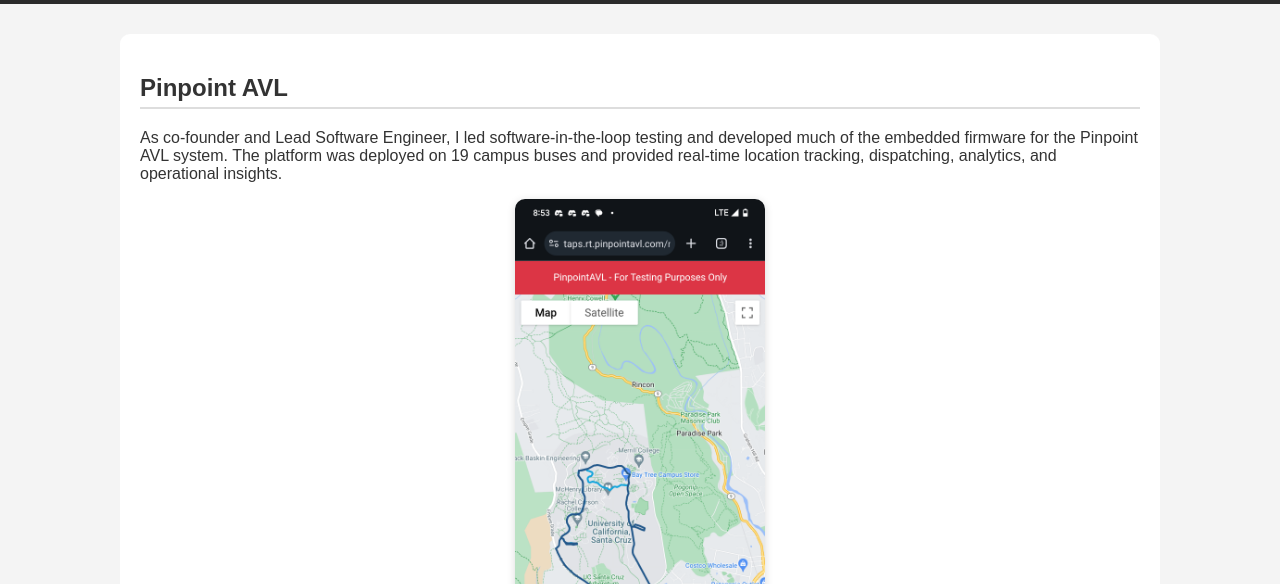
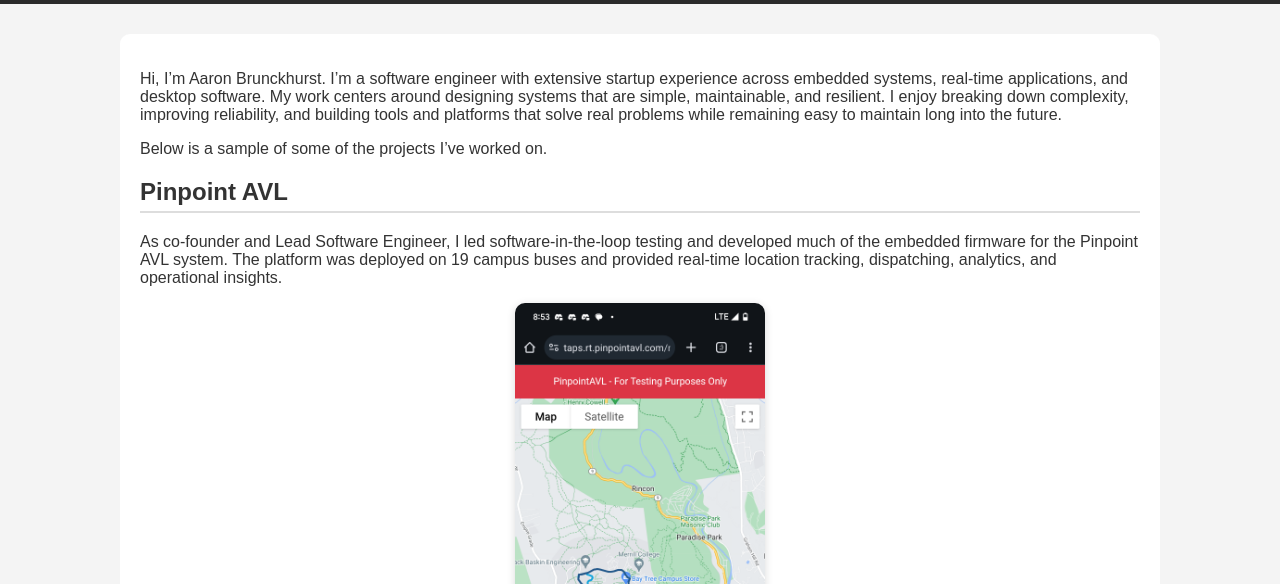
Before and after one commit to AaronBrunckhurst/AaronBrunckhurst.github.io, a plain HTML site: page showcase.html in a window 1280 px wide. Shown: the part 216-800 px from the top of the page. Drawn offline with Linux system fonts and the light colour scheme.

Commit message:
Added bio

```diff
--- a/showcase.html
+++ b/showcase.html
@@ -34,6 +34,18 @@
 </header>
 
 <div class="container">
+
+    <p>
+        Hi, I’m Aaron Brunckhurst. I’m a software engineer with extensive startup experience
+        across embedded systems, real-time applications, and desktop software. My work centers
+        around designing systems that are simple, maintainable, and resilient. I enjoy breaking
+        down complexity, improving reliability, and building tools and platforms that solve real
+        problems while remaining easy to maintain long into the future.
+    </p>
+
+    <p>
+        Below is a sample of some of the projects I’ve worked on.
+    </p>
 
     <div class="project">
         <h2>Pinpoint AVL</h2>
```
Also changed, not shown: index.html (+3 -2 lines).
